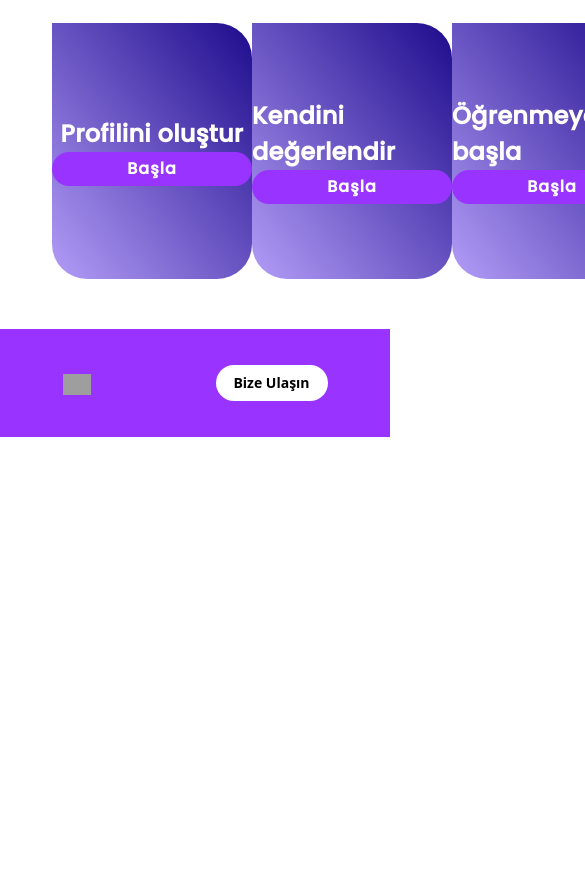
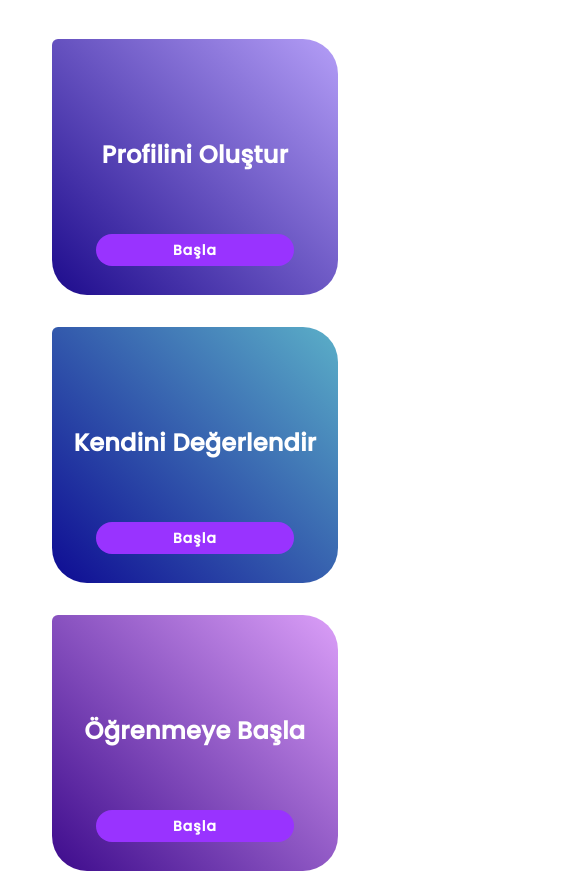
Before and after one commit to DotNetReactFullStack/tobeto-platform-frontend, a React (Create React App) app: page / in a window 390 px wide. Shown: the part 2340-3213 px from the top of the page, 585 px wide, since content can reach past the window. Before the commit the page ends 2777 px from the top, so only its background shows below. Built offline with nearby package versions, Linux system fonts and the light colour scheme; grey boxes are pictures that could not be loaded.

Commit message:
Updated NavCard for responsive design

```diff
--- a/src/components/Homepage/NavCard.css
+++ b/src/components/Homepage/NavCard.css
@@ -3,52 +3,85 @@
   padding-left: 40px;
   padding-right: 40px;
   display: flex;
-  justify-content: space-between;
+  justify-content: space-around;
+  flex-wrap: wrap;
 }
 
 .nav-card-element {
   width: 240px;
   height: 256px;
-  background: linear-gradient(to bottom left, #1d0b8c, #b39df7);
+  margin: 16px 0;
   border-top-right-radius: 35px;
   border-bottom-right-radius: 35px;
+  border-top-left-radius: 6px;
   border-bottom-left-radius: 35px;
 
   display: flex;
   flex-direction: column;
   align-items: center;
-  justify-content: center;
+  justify-content: space-around;
 }
 
-.nav-card-element-body {
-  align-self: center;
+.nav-card-element:nth-child(1) {
+  background: rgb(29, 11, 140);
+  background: linear-gradient(45deg, rgba(29, 11, 140, 1) 0%, rgba(180, 158, 247, 1) 100%);
 }
+
+.nav-card-element:nth-child(2) {
+  background: rgb(14, 11, 147);
+  background: linear-gradient(45deg, rgba(14, 11, 147, 1) 0%, rgba(91, 175, 200, 1) 100%);
+}
+
+.nav-card-element:nth-child(3) {
+  background: rgb(61, 11, 140);
+  background: linear-gradient(45deg, rgba(61, 11, 140, 1) 0%, rgba(219, 159, 248, 1) 100%);
+}
+
+.nav-card-element-body {}
 
 .nav-card-element-title {
   font-size: 24px;
   font-weight: 700;
+  letter-spacing: 0.3px;
   color: white;
-  letter-spacing: 0.3px;
+
+  display: flex;
+  text-align: center;
 }
 
 .nav-card-element-footer {
+  transition: all 0.5s ease;
 }
 
-.nav-card-element-footer-button {
-  min-height: 30px;
-  min-width: 200px;
-  padding: 5px;
-  border: none;
+.nav-card-element-footer-link {
+  text-decoration: none;
+  padding: 6px 77px;
   border-radius: 20px;
   background-color: #9933ff;
   color: white;
   font-weight: bold;
-  font-size: 16px;
+  font-size: 14px;
   letter-spacing: 1px;
   transition: all 0.5s ease;
 }
 
-.nav-card-element-footer-button:hover {
+.nav-card-element-footer-link:hover {
   background-color: #822bd9;
-  transform: scale(1.05);
 }
+
+.nav-card-element-footer:hover {
+  transform: scale(1.03);
+}
+
+@media (max-width: 992px) {
+
+  .nav-card-element {
+    width: 70% !important;
+  }
+}
+
+@media (max-width: 767.98px) {
+  .nav-card-element {
+    width: 100% !important;
+  }
+}
--- a/src/components/Homepage/NavCard.tsx
+++ b/src/components/Homepage/NavCard.tsx
@@ -7,36 +7,40 @@ const NavCard = (props: Props) => {
   return (
     <div className="container main-section">
       <div className="nav-card-component">
+
         <div className="nav-card-element">
+          <div></div>
           <div className="nav-card-element-body">
-            <span className="nav-card-element-title">Profilini oluştur</span>
+            <div className="nav-card-element-title">Profilini Oluştur</div>
           </div>
           <div className="nav-card-element-footer">
-            <button type="button" className="nav-card-element-footer-button">
+            <a href="#" className="nav-card-element-footer-link">
               Başla
-            </button>
+            </a>
           </div>
         </div>
 
         <div className="nav-card-element">
+          <div></div>
           <div className="nav-card-element-body">
-            <span className="nav-card-element-title">Kendini değerlendir</span>
+            <span className="nav-card-element-title">Kendini Değerlendir</span>
           </div>
           <div className="nav-card-element-footer">
-            <button type="button" className="nav-card-element-footer-button">
+            <a href="#" className="nav-card-element-footer-link">
               Başla
-            </button>
+            </a>
           </div>
         </div>
 
         <div className="nav-card-element">
+          <div></div>
           <div className="nav-card-element-body">
-            <span className="nav-card-element-title">Öğrenmeye başla</span>
+            <span className="nav-card-element-title">Öğrenmeye Başla</span>
           </div>
           <div className="nav-card-element-footer">
-            <button type="button" className="nav-card-element-footer-button">
+            <a href="#" className="nav-card-element-footer-link">
               Başla
-            </button>
+            </a>
           </div>
         </div>
       </div>
```
